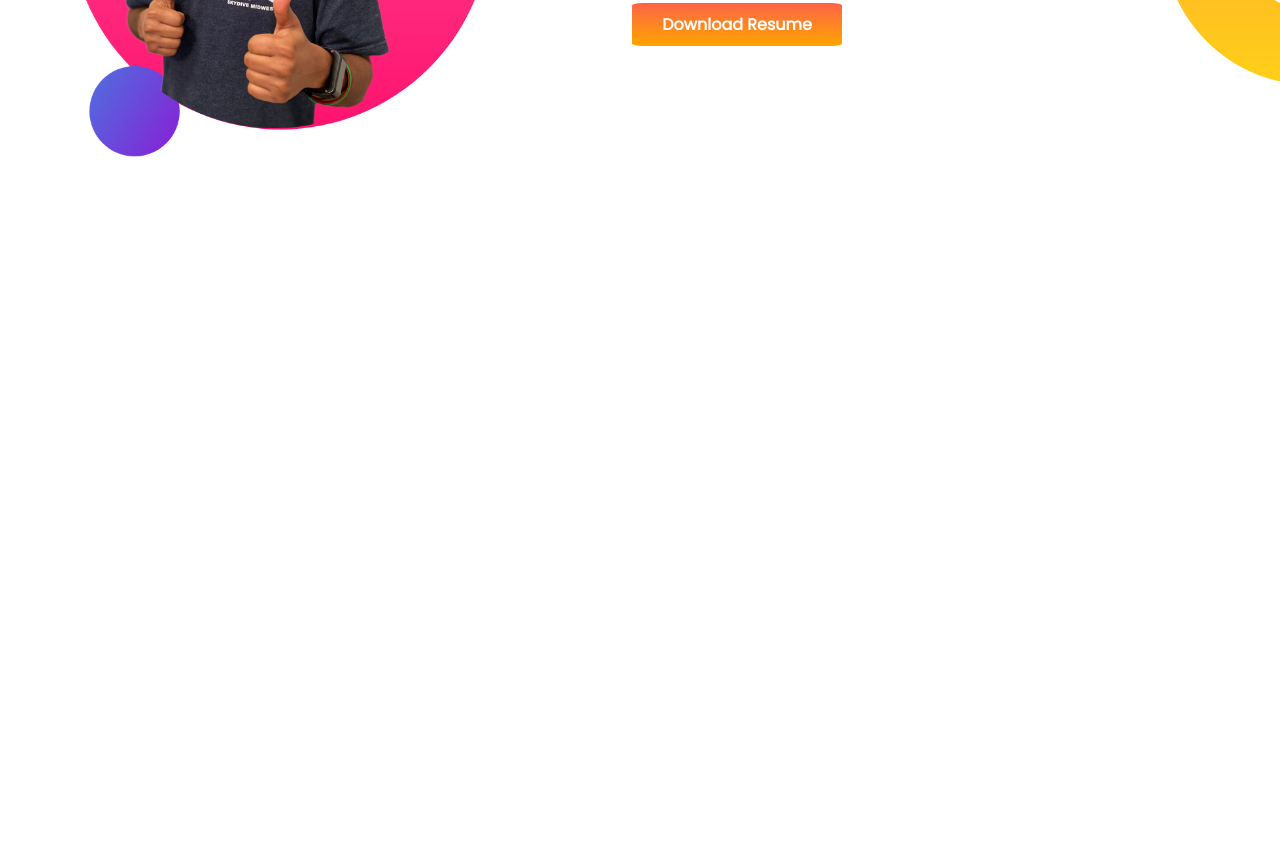
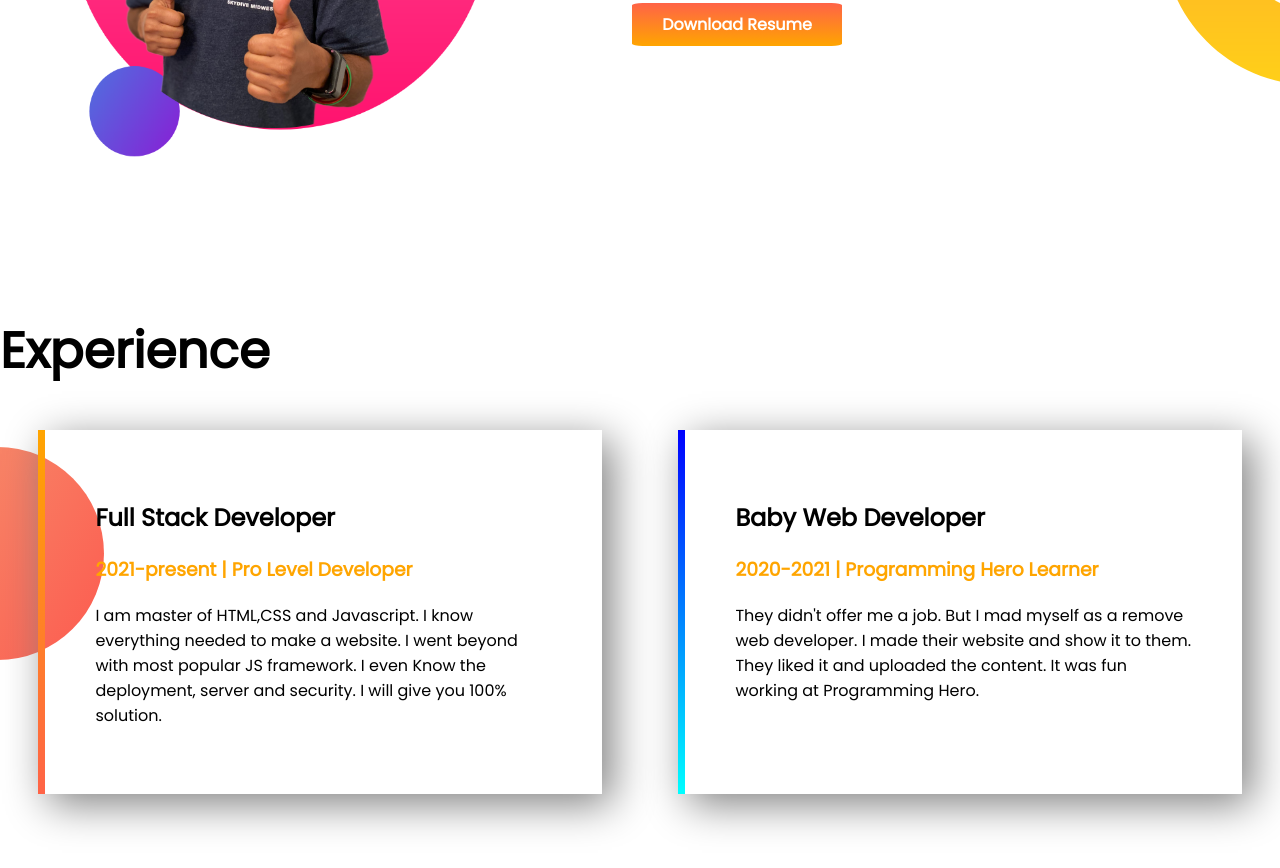
Before and after one commit to sadiajuthi/developer-portfolio, a plain HTML site: page index.html in a window 1280 px wide. Shown: the part 937-1805 px from the top of the page. Before the commit the page ends 1251 px from the top, so only its background shows below. Drawn offline with Linux system fonts and the light colour scheme.

Commit message:
experience added

```diff
--- a/index.html
+++ b/index.html
@@ -13,7 +13,7 @@
 </head>
 
 <body>
-    <section class="top-banner">
+    <section class="flexible top-banner">
         <div class="half-width">
             <h1>Welcome to</h1>
             <h1> <span class="orange-color">Sadia Juthi</span> World</h1>
@@ -24,7 +24,7 @@
         </div>
         <div class="half-width"> <img src="images/jhankar.png" alt=""></div>
     </section>
-    <section class="dream-big">
+    <section class="flexible dream-big">
         <div class="half-width">
             <img src="images/jhankar2.png" alt="">
         </div>
@@ -36,6 +36,30 @@
             <a class="link-button" target="blank" href="https://www.google.com/">Download Resume</a>
         </div>
     </section>
+    <section class="experience-area">
+        <h1>Experience</h1>
+        <div class="flexible">
+            <div id="full-web-developer" class="devlopment-item">
+                <h2>Full Stack Developer</h2>
+                <h3 class="orange-color">2021-present | Pro Level Developer</h3>
+                <p>I am master of HTML,CSS and Javascript. I know everything needed to make a website. I went beyond
+                    with
+                    most popular JS framework. I even Know the deployment, server and security. I will give you 100%
+                    solution.</p>
+            </div>
+            <div id="baby-developer" class="devlopment-item">
+                <h2>Baby Web Developer</h2>
+                <h3 class="orange-color">
+                    2020-2021 | Programming Hero Learner
+                </h3>
+                <p>
+                    They didn't offer me a job. But I mad myself as a remove web developer. I made their website and
+                    show it
+                    to them. They liked it and uploaded the content. It was fun working at Programming Hero.
+                </p>
+            </div>
+        </div>
+    </section>
 
 </body>
 
--- a/style.css
+++ b/style.css
@@ -8,7 +8,7 @@ h1{
 .orange-color{
     color: orange;
 }
-section{
+.flexible{
     display: flex;
     margin-bottom: 150px;
 }
@@ -38,3 +38,28 @@ padding: 10px 30px;
     background-position: right;
     padding-right: 5%;
 }
+
+.experience-area{
+    background-image: url(images/exp-bg.png);
+    background-repeat: no-repeat;
+    background-position:left;
+
+}
+.devlopment-item{
+    width: 40%;
+    box-shadow: 10px 10px 40px gray;
+    border-left: 7px solid;
+    margin-left: 3%;
+    margin-right: 3%;
+    padding: 50px;
+}
+
+#full-web-developer{
+    border-image: linear-gradient( orange, tomato);
+    border-image-slice: 1;
+
+}
+#baby-developer{
+   border-image: linear-gradient(blue, cyan);
+    border-image-slice: 1;
+}
```
